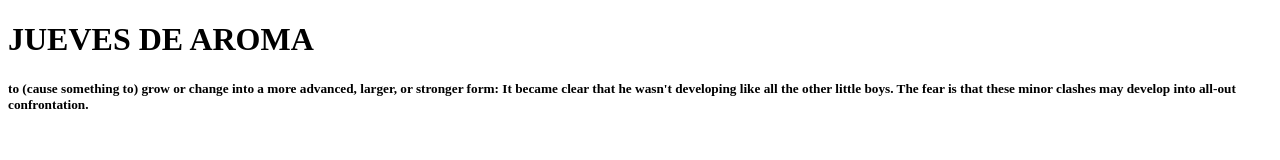
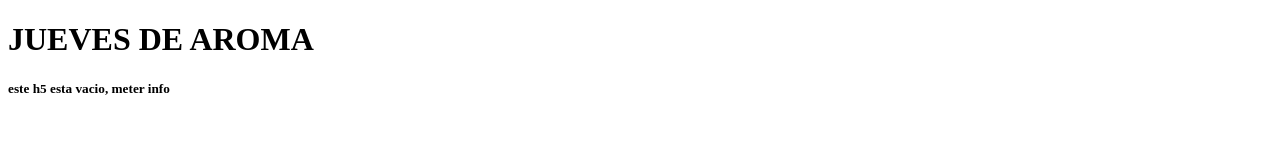
Before and after one commit to davidsototest/ypt2, a plain HTML site: page index.html in a window 1280 px wide. Drawn offline with Linux system fonts and the light colour scheme.

Commit message:
Update index.html

```diff
--- a/index.html
+++ b/index.html
@@ -8,8 +8,6 @@
 </head>
 <body>
     <h1>JUEVES DE AROMA</h1>
-    <h5> to (cause something to) grow or change into a more advanced, larger, or stronger form:
-        It became clear that he wasn't developing like all the other little boys.
-        The fear is that these minor clashes may develop into all-out confrontation.</h5>
+    <h5> este h5 esta vacio, meter info </h5>
 </body>
 </html>
```
